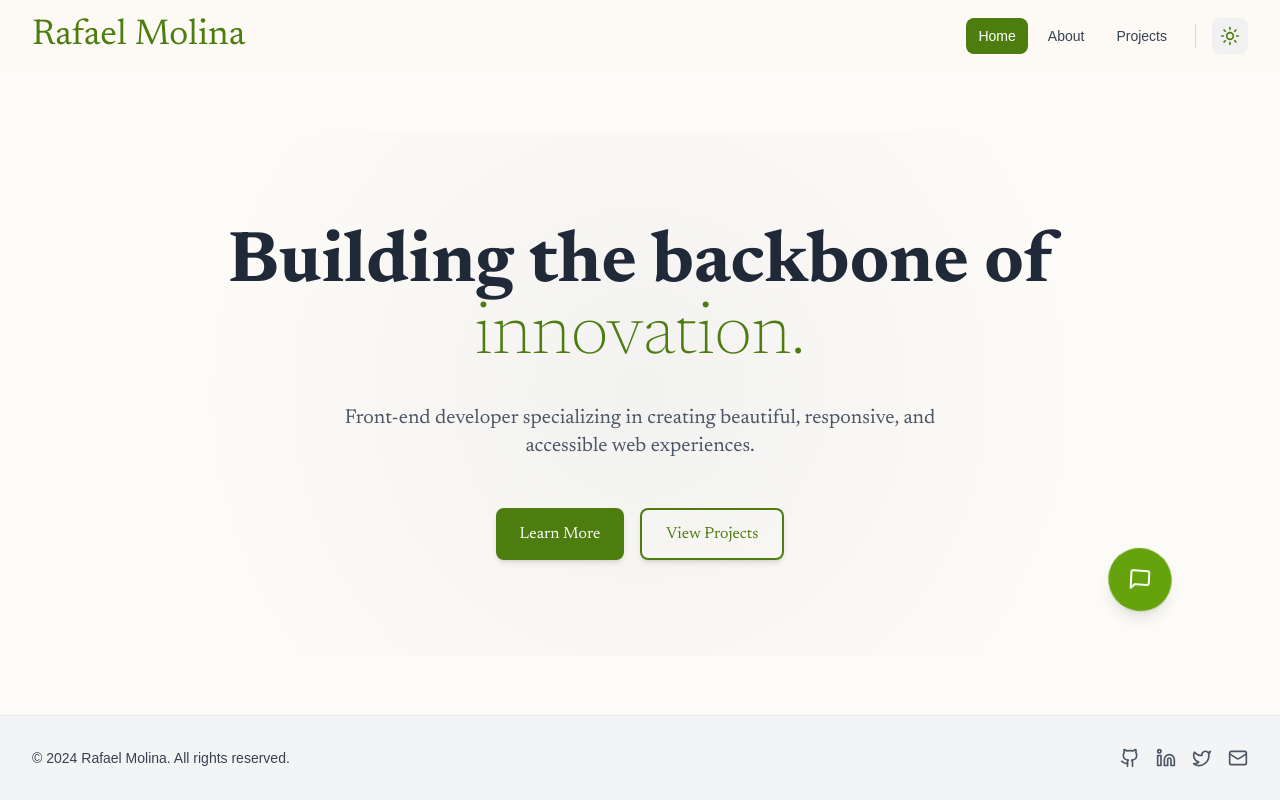
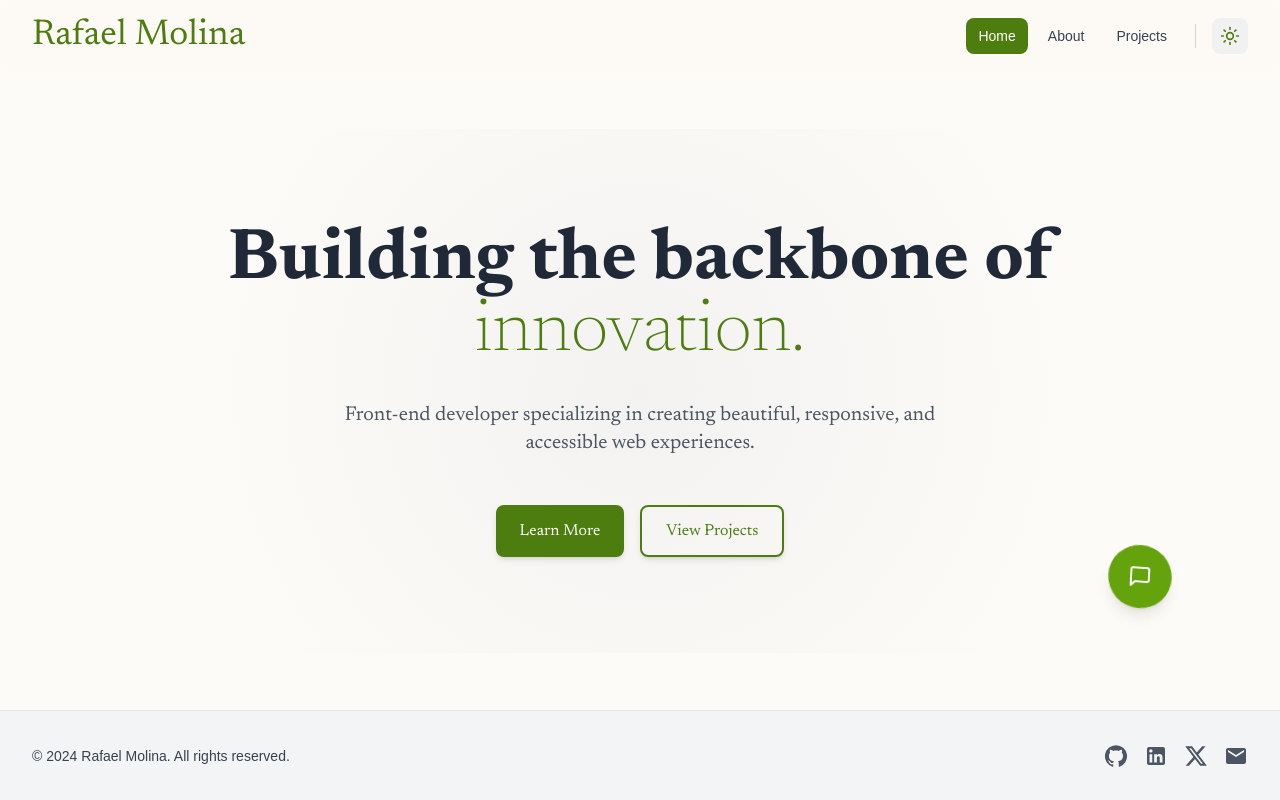
Before and after one commit to AboveZtars/rafa-portfolio, a Next.js app: page / in a window 1280 px wide. Built offline with nearby package versions, Linux system fonts and the light colour scheme; no server answers.

Commit message:
Update Footer Social Links and Icons
- Replaced Lucide React icons with Material UI icons
- Updated social media links to personal profiles
- Adjusted icon and link configurations for GitHub, LinkedIn, Twitter (X), and Email

```diff
--- a/components/Footer.tsx
+++ b/components/Footer.tsx
@@ -1,28 +1,28 @@
-import {Github, Linkedin, Mail, Twitter} from "lucide-react";
 import Link from "next/link";
+import {GitHub, LinkedIn, Mail, X} from "@mui/icons-material";
 
 export default function Footer() {
   const currentYear = new Date().getFullYear();
 
   const socialLinks = [
     {
-      icon: <Github className="w-5 h-5" />,
-      href: "https://github.com/rafaelmolina",
+      icon: <GitHub className="w-5 h-5" />,
+      href: "https://github.com/AboveZtars",
       label: "GitHub",
     },
     {
-      icon: <Linkedin className="w-5 h-5" />,
-      href: "https://linkedin.com/in/rafaelmolina",
+      icon: <LinkedIn className="w-5 h-5" />,
+      href: "https://www.linkedin.com/in/rafael-molina-6649ab66/",
       label: "LinkedIn",
     },
     {
-      icon: <Twitter className="w-5 h-5" />,
-      href: "https://twitter.com/rafaelmolina",
+      icon: <X className="w-5 h-5" />,
+      href: "https://x.com/spoonkycat",
       label: "Twitter",
     },
     {
       icon: <Mail className="w-5 h-5" />,
-      href: "mailto:contact@rafaelmolina.com",
+      href: "mailto:rafael@molina-aquino.com",
       label: "Email",
     },
   ];
```
